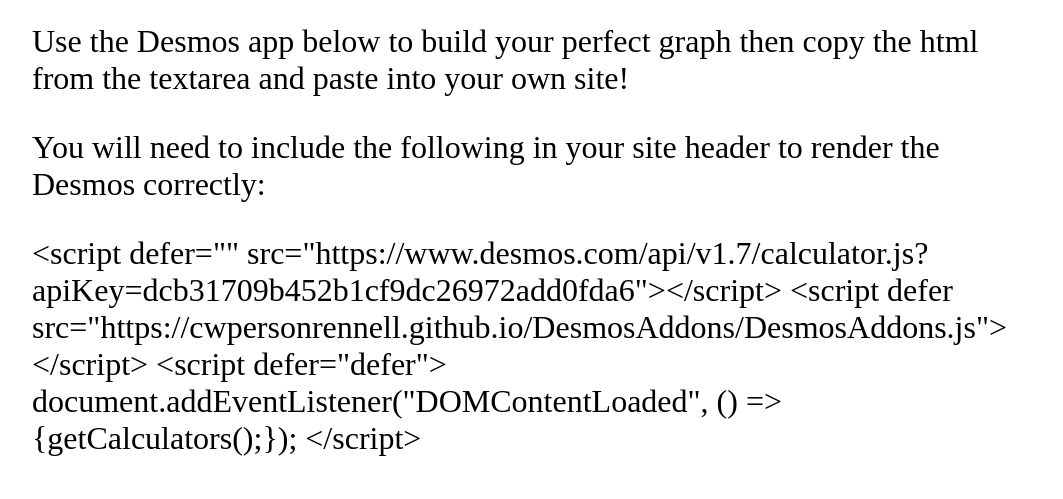
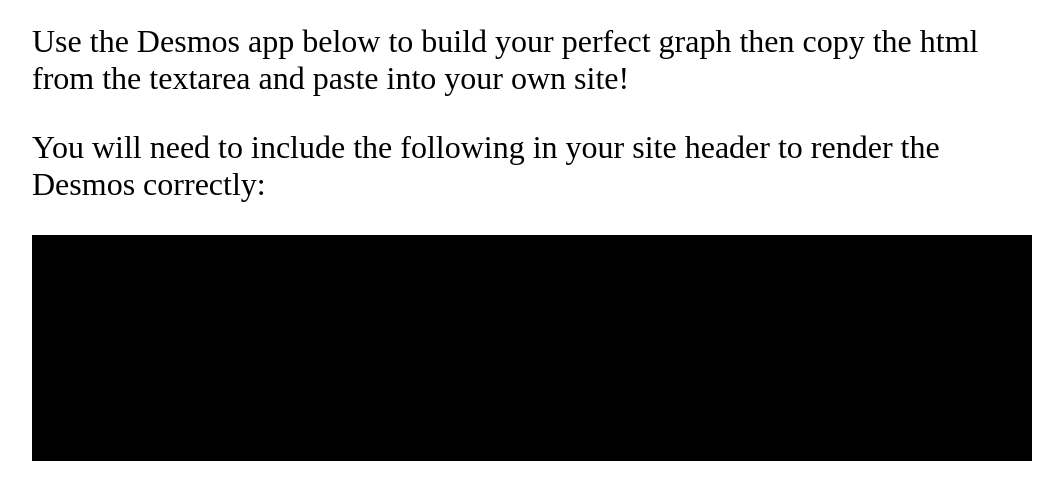
Before and after one commit to cwpersonrennell/DesmosAddons, a plain HTML site: page index.html in a window 1280 px wide. Shown: the part 137-636 px from the top of the page, without its empty margins (108-1171 px from the left). Drawn offline with nearby package versions, Linux system fonts and the light colour scheme; a script that the page names is missing.

Commit message:
Update index.html

```diff
--- a/index.html
+++ b/index.html
@@ -20,7 +20,7 @@
 	  <h1>Desmos App Builder</h1>
 	  <p>Use the Desmos app below to build your perfect graph then copy the html from the textarea and paste into your own site!</p>
 	  <p>You will need to include the following in your site header to render the Desmos correctly:</p>
-	  <div>
+	  <div style="border:solid black 2px; background:black; foreground:white;">
 &lt;script defer="" src="https://www.desmos.com/api/v1.7/calculator.js?apiKey=dcb31709b452b1cf9dc26972add0fda6"&gt;&lt;/script&gt;
 &lt;script defer src="https://cwpersonrennell.github.io/DesmosAddons/DesmosAddons.js"&gt;&lt;/script&gt;
 &lt;script defer="defer"&gt;
```
